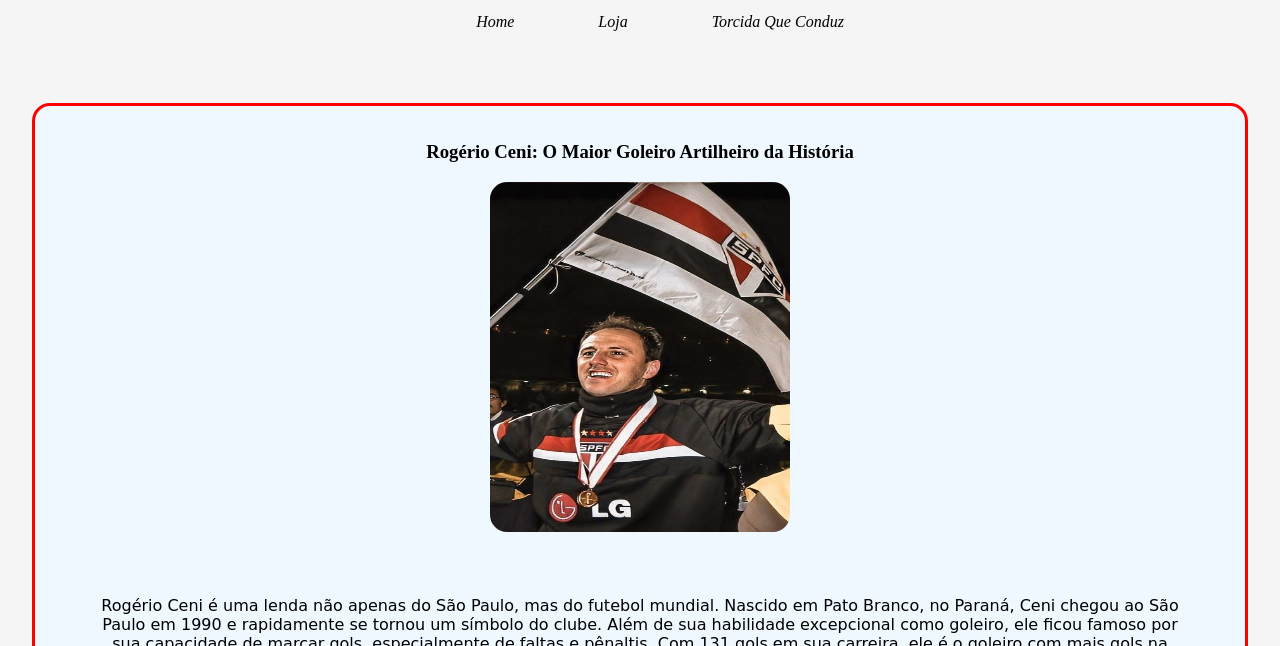
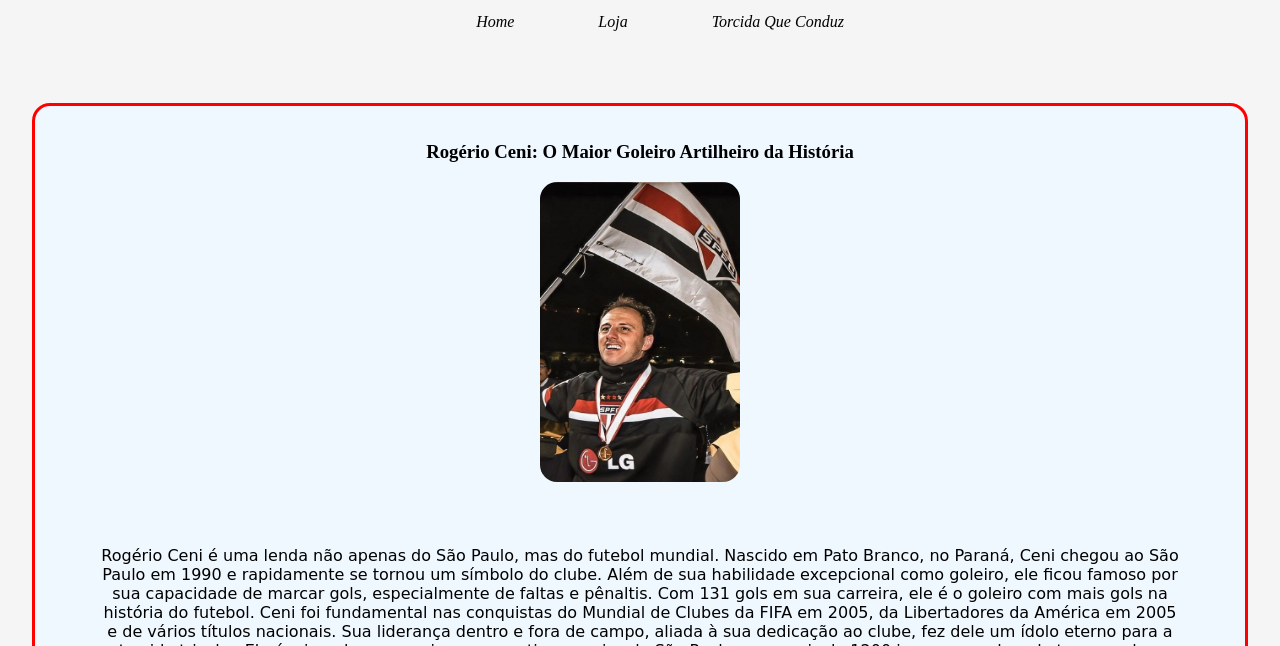
Before and after one commit to ryancossta/project-02, a plain HTML site: page idolos.html in a window 1280 px wide. Shown: the part 154-800 px from the top of the page. Drawn offline with Linux system fonts and the light colour scheme.

Commit message:
alteração nas imagens

```diff
--- a/styles.css
+++ b/styles.css
@@ -100,8 +100,8 @@ article p{
 }
 
 article img{
-    height: 350px;
-    width: 300px;
+    height: 300px;
+    width: 200px;
     border-radius: 17px;
     display: block;
     margin-left: auto;
```
